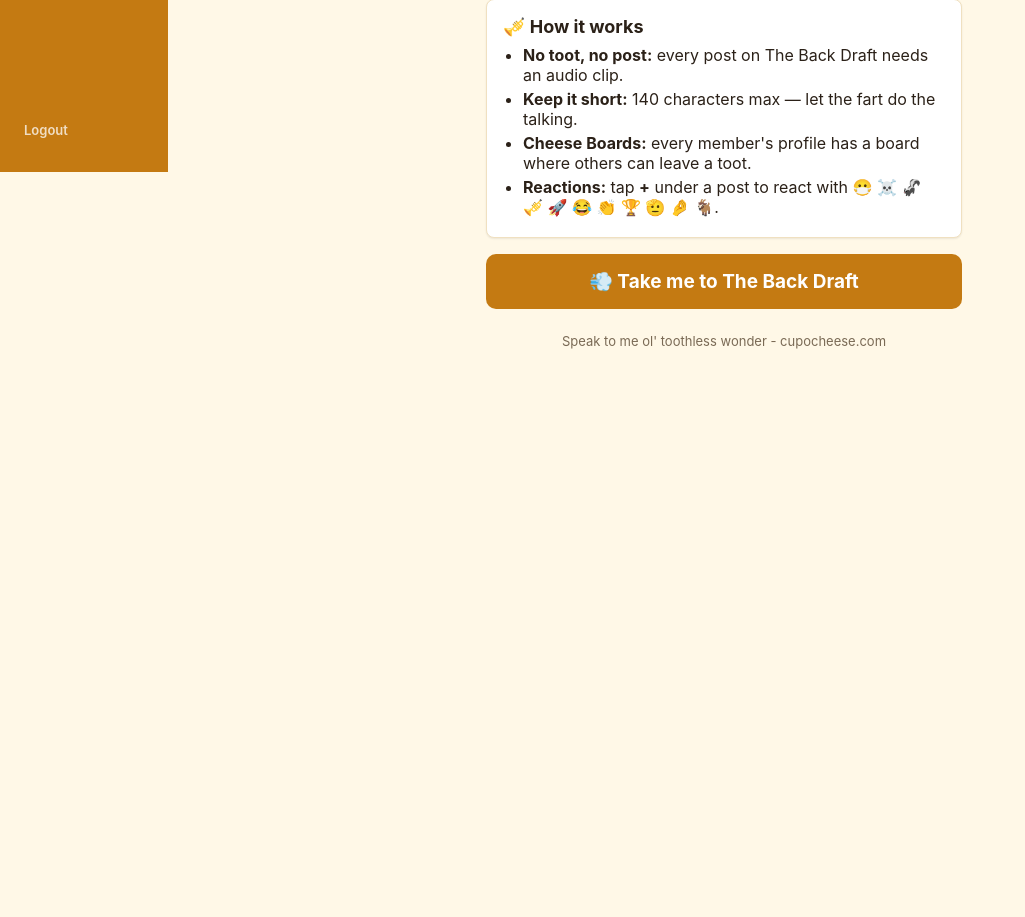
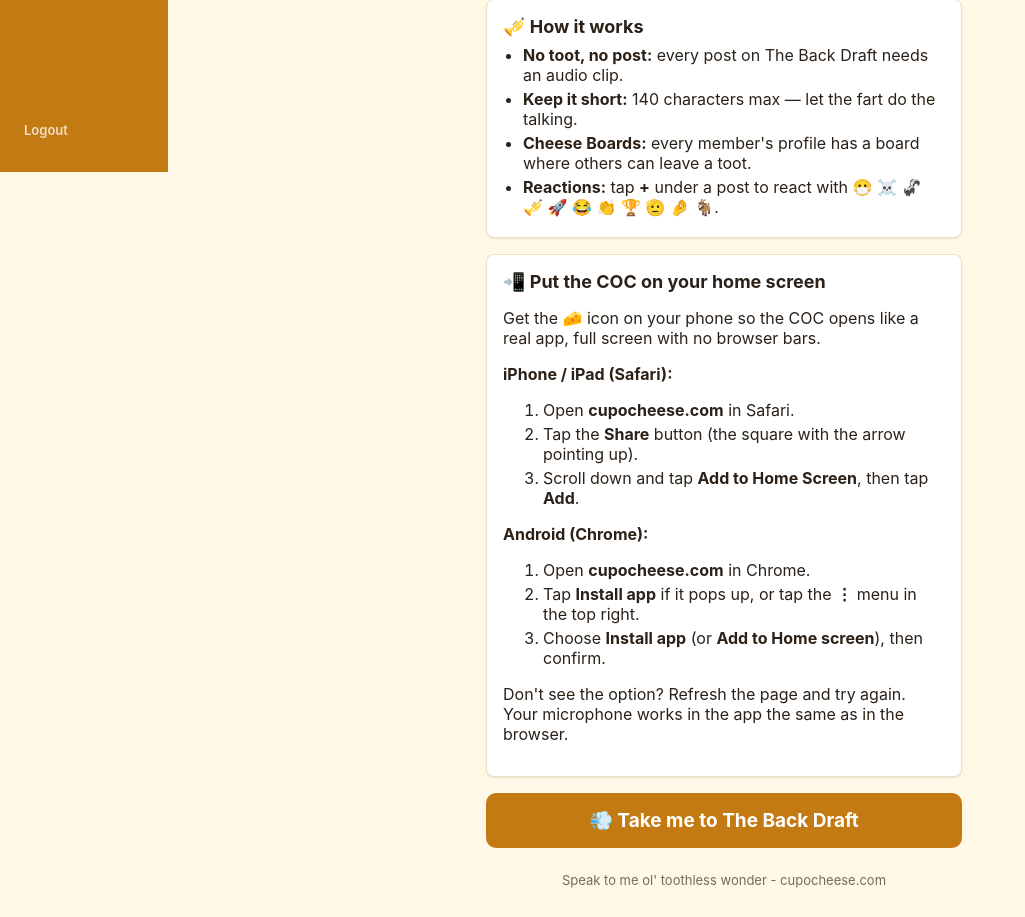
Before and after one commit to jason85alexander-arch/cupocheese, a Flask app: page /welcome in a window 1280 px wide. Shown: the part 628-1545 px from the top of the page, without its empty margins (0-1025 px from the left). Before the commit the page ends 977 px from the top, so only its background shows below. Run offline with Flask 3, Linux system fonts and the light colour scheme; the visitor is signed in with stand-in values (Sample User, id 1); data comes from the database, SQL or seed files in the repository.

Commit message:
Welcome page: home screen install instructions

```diff
--- a/templates/welcome.html
+++ b/templates/welcome.html
@@ -42,6 +42,25 @@
 </ul>
 {% endblock %}
 
+{# ---- Section 4: add the app to your home screen ---- #}
+{% block section_install %}
+<h2>📲 Put the COC on your home screen</h2>
+<p>Get the 🧀 icon on your phone so the COC opens like a real app, full screen with no browser bars.</p>
+<p><strong>iPhone / iPad (Safari):</strong></p>
+<ol>
+    <li>Open <strong>cupocheese.com</strong> in Safari.</li>
+    <li>Tap the <strong>Share</strong> button (the square with the arrow pointing up).</li>
+    <li>Scroll down and tap <strong>Add to Home Screen</strong>, then tap <strong>Add</strong>.</li>
+</ol>
+<p><strong>Android (Chrome):</strong></p>
+<ol>
+    <li>Open <strong>cupocheese.com</strong> in Chrome.</li>
+    <li>Tap <strong>Install app</strong> if it pops up, or tap the <strong>⋮</strong> menu in the top right.</li>
+    <li>Choose <strong>Install app</strong> (or <strong>Add to Home screen</strong>), then confirm.</li>
+</ol>
+<p>Don't see the option? Refresh the page and try again. Your microphone works in the app the same as in the browser.</p>
+{% endblock %}
+
 {# ---- Button at the bottom ---- #}
 {% block welcome_cta_label %}💨 Take me to The Back Draft{% endblock %}
 
@@ -54,5 +73,6 @@
 <div class="card welcome-section" id="welcome-purpose">{{ self.section_purpose() }}</div>
 <div class="card welcome-section" id="welcome-rules">{{ self.section_rules() }}</div>
 <div class="card welcome-section" id="welcome-how">{{ self.section_how() }}</div>
+<div class="card welcome-section" id="welcome-install">{{ self.section_install() }}</div>
 <a class="welcome-cta" href="{{ url_for('index') }}">{{ self.welcome_cta_label() }}</a>
 {% endblock %}
```
